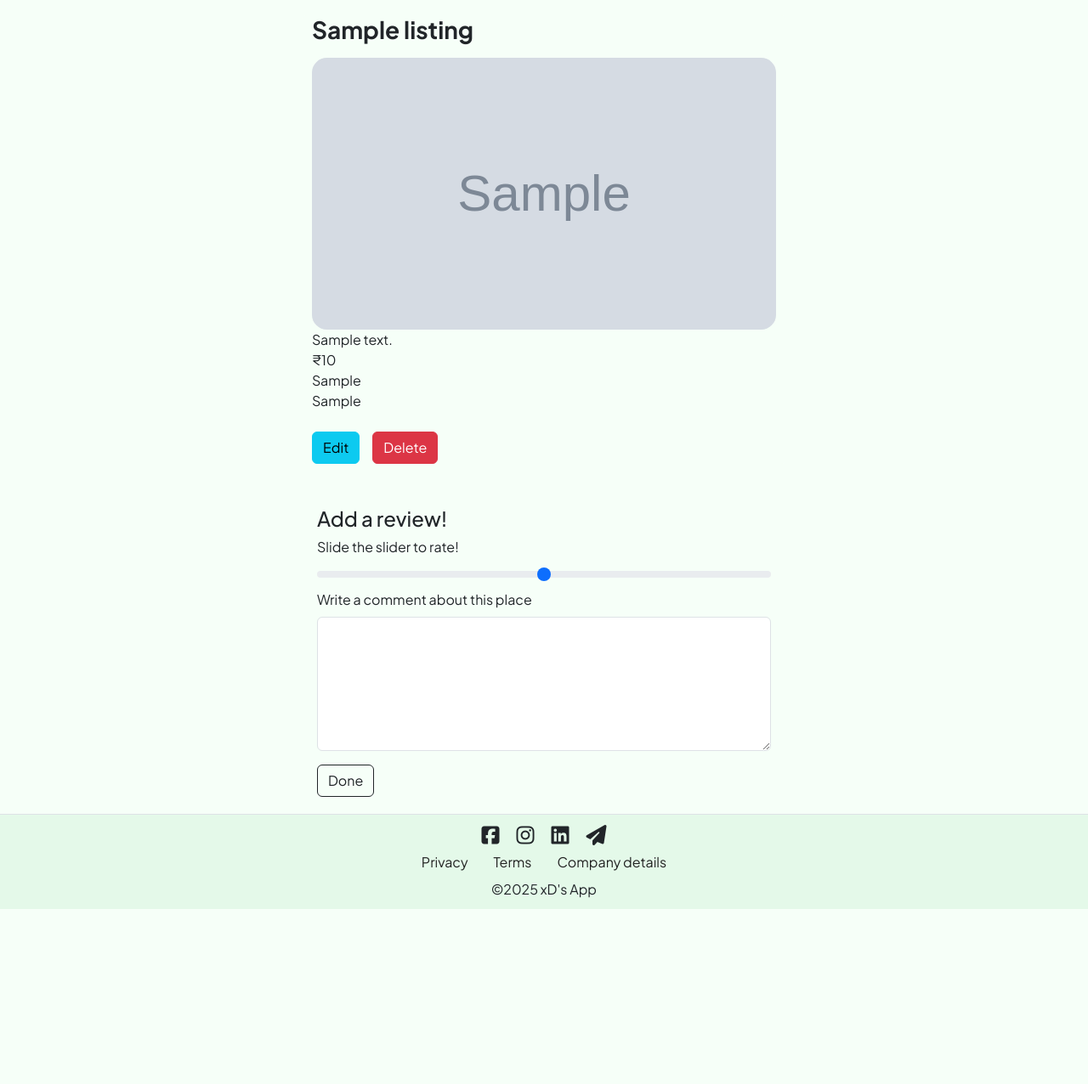
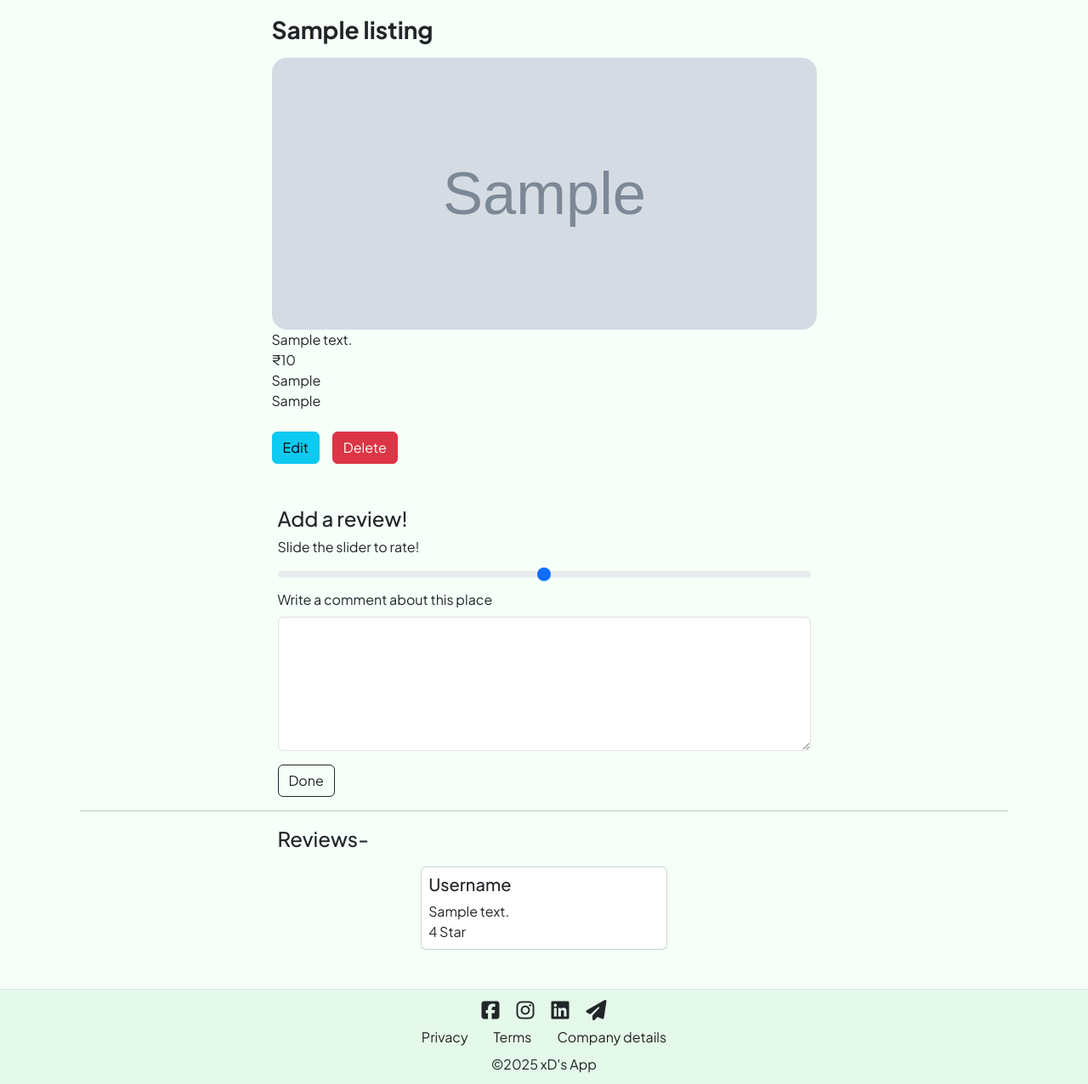
Before and after one commit to piyushgupta04/project-01, a Node server app: page /listings/600000000000000000000001 in a window 1280 px wide. Shown: the part 83-1359 px from the top of the page at 85% size. Before the commit the page ends 1153 px from the top, so only its background shows below. Run offline with Node 20, Linux system fonts and the light colour scheme; the visitor is signed in with stand-in values (Sample User, id 1); tables that the repository leaves empty hold one stand-in row (values such as "Sample post"); grey boxes marked "Sample" are stand-in pictures; some libraries are stand-ins or nearby versions.

Commit message:
added review section v1

```diff
--- a/app.js
+++ b/app.js
@@ -60,8 +60,9 @@ app.get('/listings', wrapAsync( async (req, res)=>{
 const validateListing = (req, res, next) => {
   console.log(req.body)
   let {error} = joi_listingSchema.validate(req.body)
+  const msg = error.details.map(el => el.message).join(',');
   if(error){
-    throw new ExpressError(400, error)
+    throw new ExpressError(400, msg)
   }
   next()
 }
@@ -69,7 +70,8 @@ const validateListing = (req, res, next) => {
 const validateReview = (req, res, next) => {
   let {error} = joi_reviewSchema.validate(req.body)
   if(error){
-    throw new ExpressError(400, error)
+    const msg = error.details.map(el => el.message).join(',');
+    throw new ExpressError(400, msg)
   }
   next()
 }
@@ -118,7 +120,7 @@ app.put('/listings/:id', validateListing, wrapAsync( async(req, res)=>{
 // open's up full detail page for the specific listings
 app.get('/listings/:id', wrapAsync( async (req, res)=>{
    const { id } = req.params;
-   const detail = await Listing.findById(id)
+   const detail = await Listing.findById(id).populate("reviews")
   //  console.log('Got it!, now sending ...')
    res.render('listings/details.ejs', {detail})
 
--- a/public/style/style.css
+++ b/public/style/style.css
@@ -68,7 +68,7 @@ footer{
     align-items: center;
 }
 
-.card{
+.listing-card {
     border: none !important;
     margin-bottom: 2rem;
     background-color: #F6FFF8;
--- a/schema.js
+++ b/schema.js
@@ -14,7 +14,7 @@ const joi_listingSchema = Joi.object({
 
 const joi_reviewSchema = Joi.object({
    review: Joi.object({
-      rating: Joi.number().required(),
+      rating: Joi.number().required().min(1).max(5),
       comment: Joi.string().required()
    }).required()
 })
--- a/views/listings/details.ejs
+++ b/views/listings/details.ejs
@@ -1,6 +1,6 @@
 <% layout("./layouts/default.ejs") %>
             <div class="row">
-                <div class="card col col-sm-12 col-md-9 col-lg-6 cpl-xl-6 mx-auto">
+                <div class="card listing-card  col-sm-12 col-md-10 col-lg-7 cpl-xl-6 mx-auto">
                     <h3 class="mb-3"><b><%= detail.title %></b><br></h3>
                     <img src="<%= detail.image %>" class="card-img-top show-img" alt="...">
                     <div class="card-body">
@@ -21,7 +21,7 @@
             </div>
             <div class="container">
                 <div class="row">
-                    <div class="col col-sm-12 col-md-9 col-lg-6 cpl-xl-6 mx-auto">
+                    <div class="col col-sm-12 col-md-10 col-lg-7 cpl-xl-6 mx-auto">
                         <h4>Add a review! </h4>
                         <form method="post" action="/listings/<%= detail._id %>/reviews?_method=POST" novalidate class="needs-validation">
                             <label for="rating" class="form-label">Slide the slider to rate!</label>
@@ -33,4 +33,27 @@
                         </form>
                     </div>
                 </div>
+                <hr>
             </div>
+            <div class="container">
+                <div class="row">
+                    <div class="col col-sm-12 col-md-10 col-lg-7 cpl-xl-6 mx-auto">
+                        <h4>Reviews-</h4>
+                        <div class="container">
+                            <div class="row row-cols-2">
+                                <% for( let single of detail.reviews ) { %>
+                                    <div class="col review-card mx-auto mb-3">
+                                        <div class="card p-2">
+                                            <div class="card-body">
+                                                <h5 class="card-title">Username</h5>
+                                                <p class="card-text"><%= single.comment %></p>
+                                                <p class="card-text"><%= single.rating %> Star</p>
+                                            </div>
+                                        </div>
+                                    </div>
+                                <% } %>
+                            </div>
+                        </div>
+                    </div>
+                </div>
+            </div>
--- a/views/listings/index.ejs
+++ b/views/listings/index.ejs
@@ -3,7 +3,7 @@
     <div class="row row-cols-lg-3 row-cols-md-2 row-cols-sm-1">
     <% for( let i of allData) { %>
         <a class="anchor" href="/listings/<%= i._id %>">
-            <div class="card col">
+            <div class="card listing-card col">
                 <img src="<%= i.image %>" class="card-img-top" alt="Image link" style="height: 20rem;">
                 <div class="card-img-overlay"></div>
                 <div class="card-body">
```
